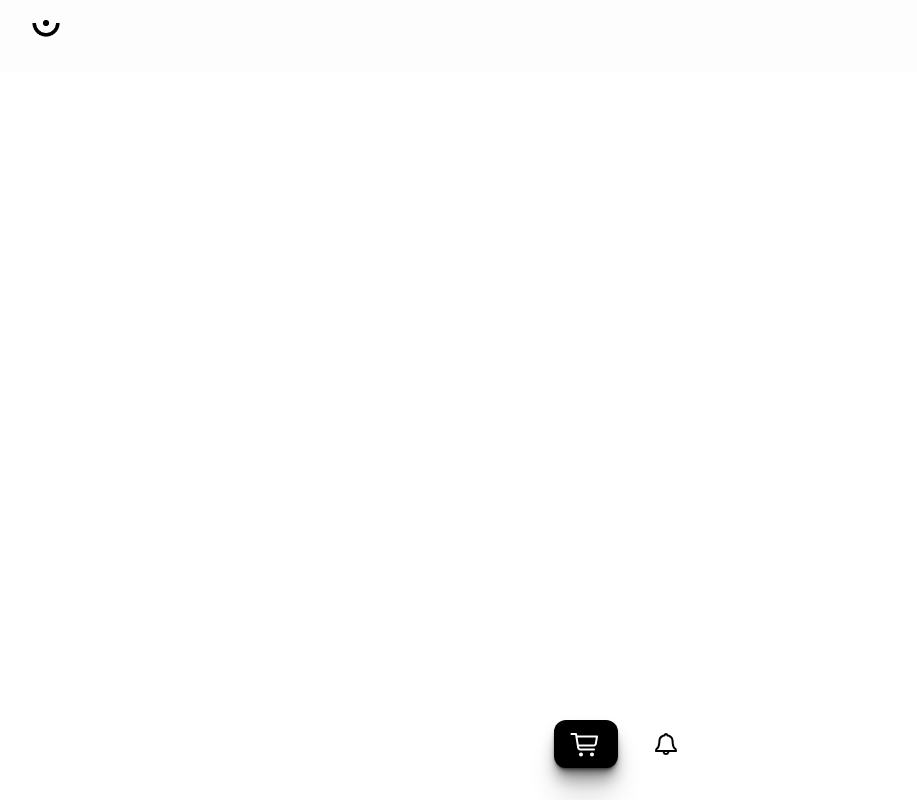
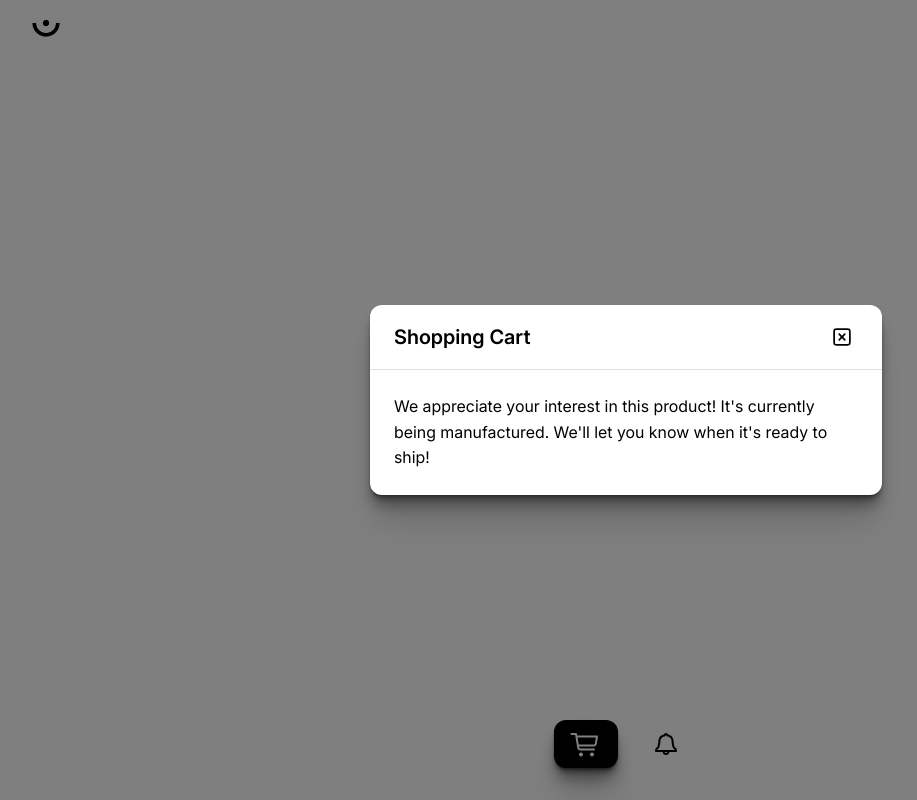
Before and after one commit to raccoonhands1/three-ssd-product-landing-page, a Vue app: page /about in a window 1280 px wide. Both pictures are taken after a click on the button 600 px from the left and 744 px from the top of the page. Shown: the whole page, without its empty margins (14-931 px from the left). Built offline with nearby package versions, Linux system fonts and the light colour scheme.

Commit message:
beautify, add escape key modifier

```diff
--- a/package.json
+++ b/package.json
@@ -20,7 +20,8 @@
     "theatrejs": "^0.3.2",
     "three": "^0.181.1",
     "vue": "^3.5.22",
-    "vue-router": "^4.6.3"
+    "vue-router": "^4.6.3",
+    "vue-shortkey": "^3.1.7"
   },
   "devDependencies": {
     "@tsconfig/node22": "^22.0.2",
--- a/src/assets/main.scss
+++ b/src/assets/main.scss
@@ -1,4 +1,45 @@
 @import './base.scss';
+
+:root {
+  --background-color: #fefefe;
+  --foreground-color: #f5f5f5;
+  --grey: #252525;
+  --dark: #000;
+  --greyish: #f8f8f8;
+  --greyisher: #0006;
+  --navbar-color: #f5f5f533;
+  --navbar-border-color: #ffffff4d;
+  --default-button-padding: 0.8rem;
+}
+
+.drop-shadow-dark-generic {
+  box-shadow:
+    rgba(61, 61, 61, 0.72) 0px 0.602187px 1.08394px -1.25px,
+    rgba(61, 61, 61, 0.64) 0px 2.28853px 4.11936px -2.5px,
+    rgba(61, 61, 61, 0.25) 0px 10px 18px -3.75px,
+    rgba(0, 0, 0, 0.35) 0px 0.706592px 0.706592px -0.583333px,
+    rgba(0, 0, 0, 0.34) 0px 1.80656px 1.80656px -1.16667px,
+    rgba(0, 0, 0, 0.33) 0px 3.62176px 3.62176px -1.75px,
+    rgba(0, 0, 0, 0.3) 0px 6.8656px 6.8656px -2.33333px,
+    rgba(0, 0, 0, 0.26) 0px 13.6468px 13.6468px -2.91667px,
+    rgba(0, 0, 0, 0.15) 0px 30px 30px -3.5px;
+}
+
+.border-radius-standard {
+  border-radius: 0.75rem;
+}
+
+.transition-small {
+  transition: all 150ms ease-in-out;
+}
+
+.transition-med {
+  transition: all 200ms ease-in-out;
+}
+
+.transition-large {
+  transition: all 250ms ease-in-out;
+}
 
 #app {
   margin: 0 auto;
@@ -39,26 +80,17 @@
   padding-left: 1.5rem;
   padding-right: 1.5rem;
   background-color: var(--dark);
-  box-shadow:
-    rgba(61, 61, 61, 0.72) 0px 0.602187px 1.08394px -1.25px,
-    rgba(61, 61, 61, 0.64) 0px 2.28853px 4.11936px -2.5px,
-    rgba(61, 61, 61, 0.25) 0px 10px 18px -3.75px,
-    rgba(0, 0, 0, 0.35) 0px 0.706592px 0.706592px -0.583333px,
-    rgba(0, 0, 0, 0.34) 0px 1.80656px 1.80656px -1.16667px,
-    rgba(0, 0, 0, 0.33) 0px 3.62176px 3.62176px -1.75px,
-    rgba(0, 0, 0, 0.3) 0px 6.8656px 6.8656px -2.33333px,
-    rgba(0, 0, 0, 0.26) 0px 13.6468px 13.6468px -2.91667px,
-    rgba(0, 0, 0, 0.15) 0px 30px 30px -3.5px;
   padding-top: var(--default-button-padding);
   padding-bottom: var(--default-button-padding);
   cursor: pointer;
   background-color: black;
   height: 2.5rem;
   border: none;
+  transition: all 150ms;
+  @extend .drop-shadow-dark-generic;
 
-  transition: all 150ms;
   &:hover {
-    background-color: #212121;
+    background-color: var(--grey);
     transform: translateY(2px);
     box-shadow: none;
   }
--- /dev/null
+++ b/src/components/BasePopup.vue
@@ -0,0 +1,93 @@
+<script setup lang="ts">
+import { onMounted, onUnmounted } from 'vue'
+
+const props = defineProps<{
+  modelValue: boolean
+  closeOnBackdrop?: boolean
+}>()
+
+const emit = defineEmits<{
+  (e: 'update:modelValue', value: boolean): void
+}>()
+
+const handleBackdropClick = () => {
+  if (props.closeOnBackdrop ?? true) {
+    emit('update:modelValue', false)
+  }
+}
+
+const handleEscape = (event: KeyboardEvent) => {
+  if (event.key === 'Escape' && props.modelValue) {
+    emit('update:modelValue', false)
+  }
+}
+
+onMounted(() => {
+  document.addEventListener('keydown', handleEscape)
+})
+
+onUnmounted(() => {
+  document.removeEventListener('keydown', handleEscape)
+})
+</script>
+
+<template>
+  <Teleport to="body">
+    <Transition name="popup-fade">
+      <div
+        v-if="modelValue"
+        class="popup-backdrop"
+        @click="handleBackdropClick"
+      >
+        <div class="popup-container drop-shadow-dark-generic border-radius-standard" @click.stop>
+          <slot></slot>
+        </div>
+      </div>
+    </Transition>
+  </Teleport>
+</template>
+
+<style scoped>
+.popup-backdrop {
+  position: fixed;
+  top: 0;
+  left: 0;
+  width: 100%;
+  height: 100%;
+  background: rgba(0, 0, 0, 0.5);
+  display: flex;
+  align-items: center;
+  justify-content: center;
+  z-index: 1000;
+  outline: none;
+}
+
+.popup-container {
+  background: white;
+  padding: 0;
+  max-width: 90%;
+  max-width: 40vw;
+  max-height: 90%;
+  overflow: auto;
+}
+
+.popup-fade-enter-active,
+.popup-fade-leave-active {
+  transition: opacity 150ms ease-in-out;
+}
+
+.popup-fade-enter-active .popup-container,
+.popup-fade-leave-active .popup-container {
+  transition: transform 150ms ease-in-out;
+}
+
+.popup-fade-enter-from,
+.popup-fade-leave-to {
+  opacity: 0;
+}
+
+.popup-fade-enter-from .popup-container,
+.popup-fade-leave-to .popup-container {
+  transform: scale(0.95);
+}
+</style>
--- a/src/components/BuyNow.vue
+++ b/src/components/BuyNow.vue
@@ -1,5 +1,12 @@
+<script setup lang="ts">
+import { ref } from 'vue'
+import PopupWrapper from './PopupWrapper.vue'
+
+const showPopup = ref(false)
+</script>
+
 <template>
-  <button class="btn-intrusive padding-fix">
+  <button class="btn-intrusive padding-fix" @click="showPopup = true">
     <svg
       xmlns="http://www.w3.org/2000/svg"
       x="0px"
@@ -14,6 +21,13 @@
       ></path>
     </svg>
   </button>
+
+  <PopupWrapper v-model="showPopup" title="Shopping Cart">
+    <p>
+      We appreciate your interest in this product! It's currently being manufactured. We'll let you
+      know when it's ready to ship!
+    </p>
+  </PopupWrapper>
 </template>
 
 <style scoped>
--- a/src/components/ContactUsButton.vue
+++ b/src/components/ContactUsButton.vue
@@ -1,5 +1,12 @@
+<script setup lang="ts">
+import { ref } from 'vue'
+import PopupWrapper from './PopupWrapper.vue'
+
+const showPopup = ref(false)
+</script>
+
 <template>
-  <button class="btn-obscure padding-fix">
+  <button class="btn-obscure padding-fix" @click="showPopup = true">
     <svg
       xmlns="http://www.w3.org/2000/svg"
       x="0px"
@@ -14,9 +21,11 @@
       ></path>
     </svg>
   </button>
+
+  <PopupWrapper v-model="showPopup" title="Get Notified">
+    <p>Stay updated with our latest news and releases.</p>
+  </PopupWrapper>
 </template>
-
-<script setup lang="ts"></script>
 
 <style scoped>
 .padding-fix {
--- a/src/components/Navbar.vue
+++ b/src/components/Navbar.vue
@@ -21,15 +21,6 @@ const handleNavClick = (sectionId) => {
 
 <style scoped>
 * {
-  --background-color: #fefefe;
-  --foreground-color: #f5f5f5;
-  --grey: #939393;
-  --dark: #000;
-  --greyish: #f8f8f8;
-  --greyisher: #0006;
-  --navbar-color: #f5f5f533;
-  --navbar-border-color: #ffffff4d;
-  --default-button-padding: 0.8rem;
   font-family: 'Jost', sans-serif;
 }
 
--- /dev/null
+++ b/src/components/PopupWrapper.vue
@@ -0,0 +1,88 @@
+<script setup lang="ts">
+import BasePopup from './BasePopup.vue'
+import IconClose from './icons/IconClose.vue'
+
+const props = defineProps<{
+  modelValue: boolean
+  title: string
+  showCloseButton?: boolean
+  closeOnBackdrop?: boolean
+}>()
+
+console.log('PopupWrapper props.closeOnBackdrop:', props.closeOnBackdrop)
+console.log('PopupWrapper props.showCloseButton:', props.showCloseButton)
+console.log('showCloseButton ?? true:', props.showCloseButton ?? true)
+
+const emit = defineEmits<{
+  (e: 'update:modelValue', value: boolean): void
+  (e: 'close'): void
+}>()
+
+const handleClose = () => {
+  emit('update:modelValue', false)
+  emit('close')
+}
+</script>
+
+<template>
+  <BasePopup
+    :model-value="modelValue"
+    close-on-backdrop
+    @update:model-value="$emit('update:modelValue', $event)"
+  >
+    <div class="popup-wrapper">
+      <div class="popup-header">
+        <h2>{{ title }}</h2>
+        <button class="popup-close-btn" @click="handleClose">
+          <IconClose />
+        </button>
+      </div>
+      <div class="popup-content">
+        <slot></slot>
+      </div>
+    </div>
+  </BasePopup>
+</template>
+
+<style scoped>
+.popup-wrapper {
+  min-width: 300px;
+}
+
+.popup-header {
+  display: flex;
+  flex-direction: row;
+  justify-content: space-between;
+  align-items: center;
+  padding: 1rem 1.5rem;
+  border-bottom: 1px solid #e0e0e0;
+}
+
+.popup-header h2 {
+  margin: 0;
+  font-size: 1.25rem;
+  font-weight: 600;
+}
+
+.popup-close-btn {
+  background: transparent;
+  border: none;
+  cursor: pointer;
+  padding: 0;
+  width: 2rem;
+  height: 2rem;
+  display: flex;
+  align-items: center;
+  justify-content: center;
+  transition: color 150ms ease-in-out;
+  color: var(--dark);
+}
+
+.popup-close-btn:hover {
+  color: var(--grey);
+}
+
+.popup-content {
+  padding: 1.5rem;
+}
+</style>
--- /dev/null
+++ b/src/components/icons/IconClose.vue
@@ -0,0 +1,23 @@
+<template>
+  <svg
+    xmlns="http://www.w3.org/2000/svg"
+    x="0px"
+    y="0px"
+    width="100"
+    height="100"
+    viewBox="0 0 64 64"
+  >
+    <path
+      d="M 23.773438 12 C 12.855437 12 12 12.854437 12 23.773438 L 12 40.226562 C 12 51.144563 12.855438 52 23.773438 52 L 40.226562 52 C 51.144563 52 52 51.145563 52 40.226562 L 52 23.773438 C 52 12.854437 51.145563 12 40.226562 12 L 23.773438 12 z M 21.167969 16 L 42.832031 16 C 47.625031 16 48 16.374969 48 21.167969 L 48 42.832031 C 48 47.625031 47.624031 48 42.832031 48 L 21.167969 48 C 16.374969 48 16 47.624031 16 42.832031 L 16 21.167969 C 16 16.374969 16.374969 16 21.167969 16 z M 25.636719 23.636719 C 25.124969 23.636719 24.613156 23.832156 24.222656 24.222656 C 23.441656 25.003656 23.441656 26.269781 24.222656 27.050781 L 29.171875 32 L 24.222656 36.949219 C 23.441656 37.730219 23.441656 38.996344 24.222656 39.777344 C 25.003656 40.558344 26.269781 40.558344 27.050781 39.777344 L 32 34.828125 L 36.949219 39.777344 C 37.730219 40.558344 38.996344 40.558344 39.777344 39.777344 C 40.558344 38.996344 40.558344 37.730219 39.777344 36.949219 L 34.828125 32 L 39.777344 27.050781 C 40.558344 26.269781 40.558344 25.003656 39.777344 24.222656 C 38.996344 23.441656 37.730219 23.441656 36.949219 24.222656 L 32 29.171875 L 27.050781 24.222656 C 26.660281 23.832156 26.148469 23.636719 25.636719 23.636719 z"
+    ></path>
+  </svg>
+</template>
+
+<style scoped>
+svg {
+  width: 1.75rem;
+  height: 1.75rem;
+  display: block;
+  fill: currentColor;
+}
+</style>
```
Also changed, not shown: 1 other file (tests, documents, lock files or other folders).
